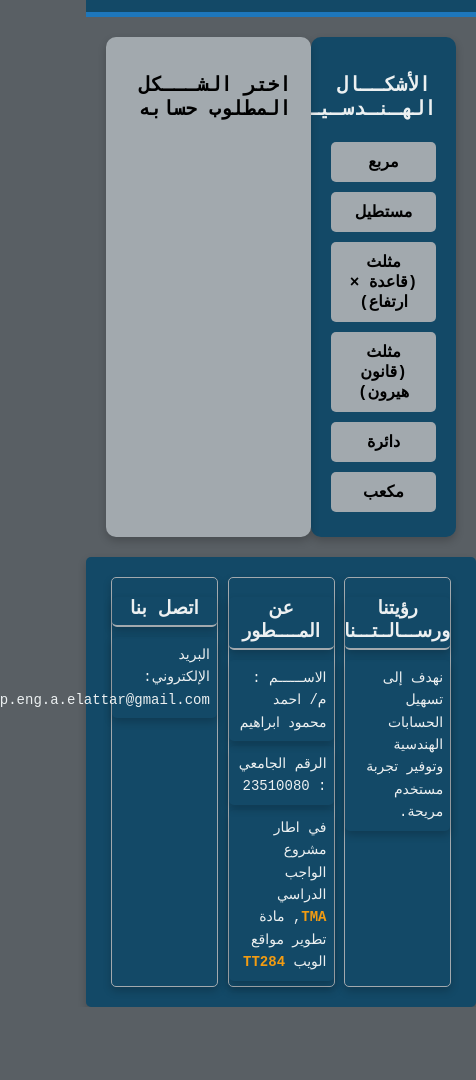
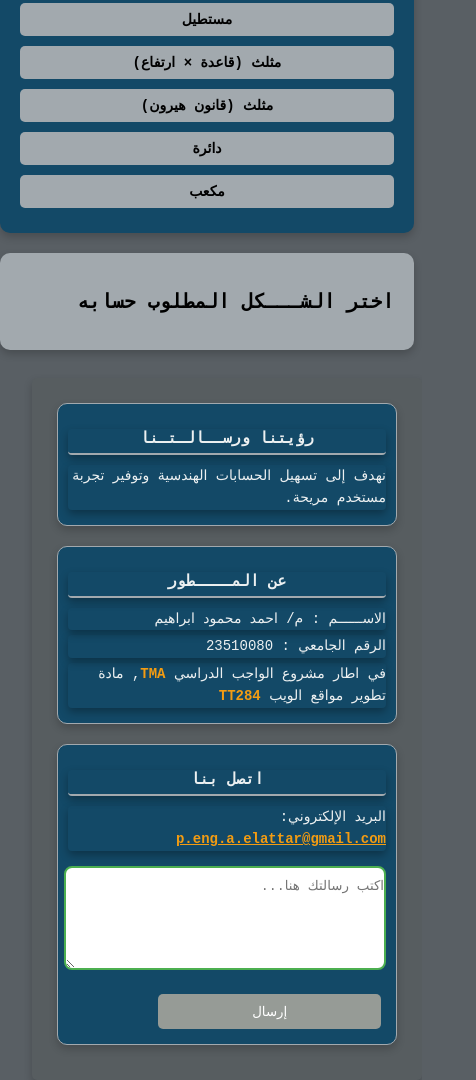
Before and after one commit to ahmedmahmoudibrahim/Eltamimy, a plain HTML site: page index.html in a window 390 px wide. Shown: the part 287-1367 px from the top of the page, 476 px wide, since content can reach past the window. Before the commit the page ends 1294 px from the top, so only its background shows below. Drawn offline with Linux system fonts and the light colour scheme.

Commit message:
index.html

```diff
--- a/index.html
+++ b/index.html
@@ -8,7 +8,8 @@
     <title>حساب الاشــكال الهندسية</title>
     <link rel="icon" href="logo.jpg" type="image/jpg">
     <style>
-        body {
+
+         body {
             font-family: monospace;
             background-color: #595f64;
             direction: rtl;
@@ -103,12 +104,11 @@
             font-weight: bold;
             display: none;
         }
-
         footer {
-            font-family: 'Courier New', Courier, monospace;
             display: flex;
+            flex-wrap: wrap;
             justify-content: space-around;
-            background-color: #134967;
+            background-color: #575d60;
             color: #ecf0f1;
             padding: 20px;
             text-align: right;
@@ -116,32 +116,61 @@
             border-radius: 5px;
         }
 
+        footer div {
+            width: 30%;
+            border: 1px solid #a2a9ae;
+            padding: 10px;
+            border-radius: 10px;
+            box-shadow: 0 4px 8px rgba(0, 0, 0, 0.2);
+            margin: 5px;
+            box-sizing: border-box;
+            background-color: #134967;
+        }
+
         footer h3 {
+            text-align: center;
             margin-bottom: 10px;
             border-bottom: 2px solid #a2a9ae;
             padding-bottom: 5px;
-            text-align: center;
-            box-shadow: 0 4px 8px rgba(0, 0, 0, 0.2);
-            border-radius: 5px;
-        }
-
-        footer div {
-            box-shadow: 0 4px 8px rgba(0, 0, 0, 0.2);
-            width: 30%;
-            border: 1px solid #a2a9ae;
-            border-radius: 5px;
+            box-shadow: 0 4px 8px rgba(0, 0, 0, 0.3);
+            box-sizing: border-box;
+            border-radius: 4px;
         }
 
         footer p {
             margin: 5px 0;
             font-size: 14px;
             line-height: 1.6;
-            padding: 7px 7px;
-            box-shadow: 0 4px 8px rgba(0, 0, 0, 0.2);
-            border-radius: 5px;
+            word-wrap: break-word;
+            box-shadow: 0 4px 8px rgba(0, 0, 0, 0.3);
+            box-sizing: border-box;
+            border-radius: 4px;
+
+
+
+
         }
+        footer a {
+            color: #f39c12;
+            font-weight: bold;
+            margin: 5px 0;
+            font-size: 14px;
+            line-height: 1.6;
+            word-wrap: break-word;
 
+        }
+        a:visited {
+           color: purple;
+                }
+        a:active{
+            color: blueviolet;
+        }
+        a:hover {
+                color: red;
+
+            }
         footer span {
+
             font-weight: bold;
             color: #f39c12;
         }
@@ -172,7 +201,7 @@
             border: none;
             border-radius: 5px;
             cursor: pointer;
-            display: block; /* يجعل الزر في المنتصف */
+            display: block;
             margin: 10px auto;
             transition: background-color 0.3s;
         }
@@ -183,21 +212,93 @@
 
         .container {
             display: flex;
-            align-items: center; /* محاذاة العناصر في المنتصف */
+            align-items: center;
         }
 
         .image {
-            width: 50px; /* عرض الصورة */
-            height: 50px ; /* ارتفاع الصورة */
-            margin-right: 5px; /* إضافة مسافة بين الصورة والنص */
+            width: 50px;
+            height: 50px ;
+            margin-right: 5px;
         }
 
         .text {
-            font-size: 16px; /* حجم النص */
-            color: #333; /* لون النص */
-            display: flex; /* استخدام flexbox */
-            align-items:normal; /* محاذاة النص في المنتصف عموديًا */
+            font-size: 16px;
+            color: #333;
+            display: flex;
+            align-items:normal;
         }
+
+        textarea {
+            position:relative;
+            width:80%;
+            height: 80px;
+            margin: 10px 0px;
+            padding: 10px 0px ;
+            border: 2px solid #4CAF50;
+            border-radius: 8px;
+        }
+        .send-button {
+            background-color: #969b96;
+            color: #fff;
+            border: none;
+            padding: 10px 0px;
+            border-radius: 5px;
+            cursor: pointer;
+            margin-top: 10px;
+
+
+        }
+        .send-button:hover {
+            background-color: #ffffff;
+            color: #000;
+        }
+
+   @media (max-width: 1024px) {
+        .content {
+            flex-direction: column;
+        }
+        .sidebar, .calculation-area {
+            width: 100%;
+            margin-bottom: 20px;
+        }
+    }
+
+    @media (max-width: 768px) {
+        header h1 {
+            font-size: 20px;
+        }
+        .logo {
+            width: 50px;
+        }
+        .sidebar button, .calculation-area button {
+            padding: 8px;
+            font-size: 14px;
+        }
+        textarea {
+            width: 100%;
+        }
+    }
+
+    @media (max-width: 480px) {
+        header h1 {
+            font-size: 18px;
+        }
+        .content {
+            padding: 8px;
+        }
+        .sidebar button, .calculation-area button {
+            width: 100%;
+
+
+        }
+        footer div {
+            width: 100%;
+            margin-bottom: 15px;
+        }
+    }
+
+
+
     </style>
 </head>
 <body>
@@ -231,7 +332,7 @@
 
     <footer>
         <div>
-            <h3>رؤيتنا ورســـالــتـــنا</h3>
+            <h3>رؤيتنا ورســالـتـنا</h3>
             <p>نهدف إلى تسهيل الحسابات الهندسية وتوفير تجربة مستخدم مريحة.</p>
         </div>
 
@@ -244,11 +345,20 @@
 
         <div>
             <h3>اتصل بنا</h3>
-            <p>البريد الإلكتروني: p.eng.a.elattar@gmail.com</p>
+            <p>البريد الإلكتروني: <a href="mailto:p.eng.a.elattar@gmail.com">p.eng.a.elattar@gmail.com</a></p>
+
+            <textarea id="message" placeholder="اكتب رسالتك هنا..."></textarea>
+            <button class="send-button" onclick="sendEmail()">إرسال</button>
         </div>
     </footer>
 
     <script>
+        function sendEmail() {
+            const message = document.getElementById('message').value;
+            const subject = 'رسالة من موقعك';
+            const mailtoLink = `mailto:p.eng.a.elattar@gmail.com?subject=${encodeURIComponent(subject)}&body=${encodeURIComponent(message)}`;
+            window.location.href = mailtoLink;
+        }
         function showCalculation(shape) {
             const formContainer = document.getElementById('formContainer');
             const resultContainer = document.getElementById('resultContainer');
```
